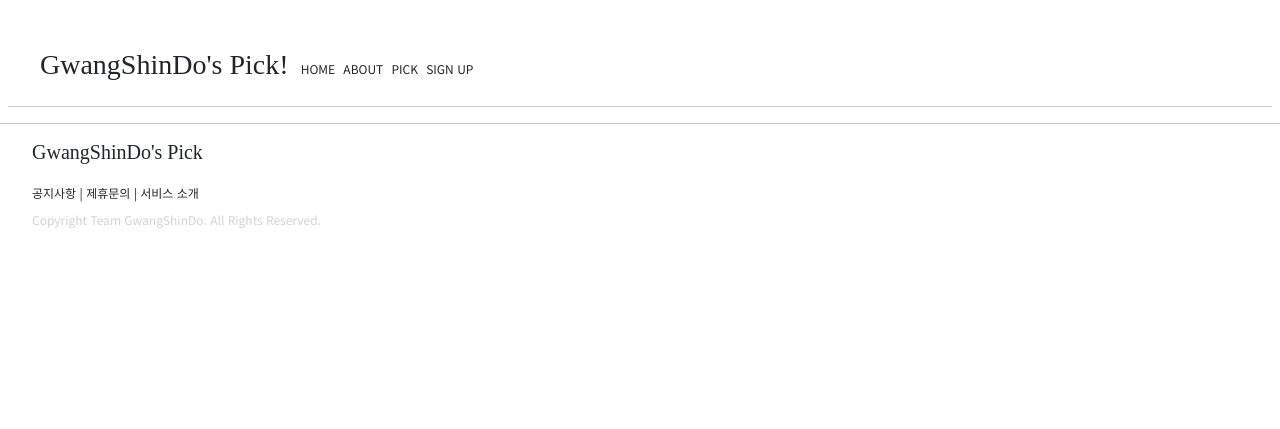
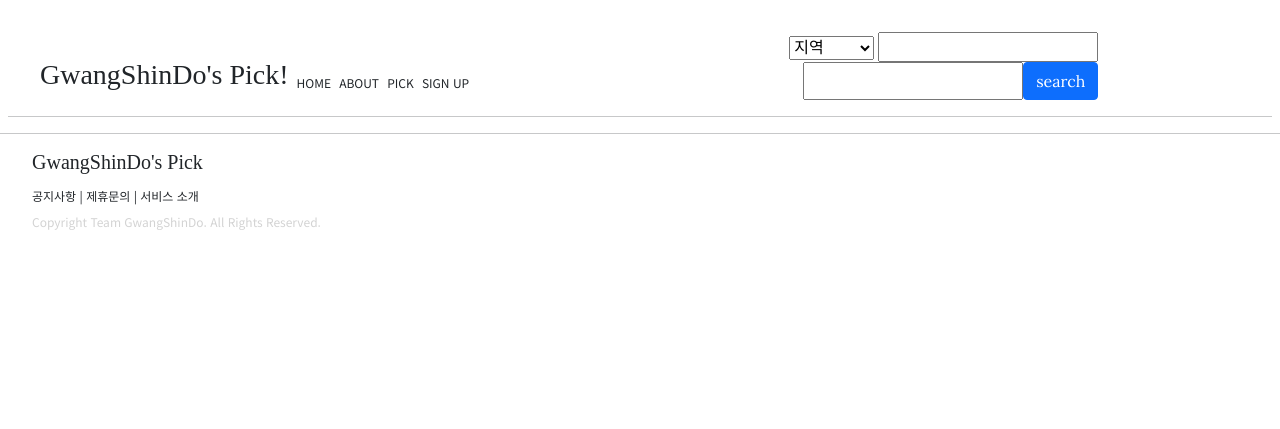
Before and after one commit to boredjuju/store_recommendation, a Django app: page /article/search/ in a window 1280 px wide. Shown: the top 429 px of the page. Run offline with Django 3.2, Linux system fonts and the light colour scheme; parts of the project's set-up code (start-up, migrations or seed data) failed here and were passed over; some web fonts are replaced.

Commit message:
2021/11/26_1

```diff
--- a/articleapp/templates/articleapp/index.html
+++ b/articleapp/templates/articleapp/index.html
@@ -12,10 +12,10 @@
             <p class="index_logo">GwangShinDo's Pick!</p>
         </div>
         <div>
-            <form action="/account/index/" method="post" class="search_button">
+            <form action="/article/search/" method="post" class="search_button">
                 {% csrf_token %}
                 <div>
-                    <select>
+                    <select name="region_input">
                         <option>지역</option>
                             <option>경기,서울</option>
                             <option>인천</option>
@@ -32,7 +32,7 @@
                     <input type="text" name="menu_input">
                 </div>
                 <div>
-                    <input type="submit" class="btn btn-primary" value="POST">
+                    <input type="submit" class="index_search_btn" value="search">
                 </div>
             </form>
 
--- a/articleapp/templates/articleapp/search.html
+++ b/articleapp/templates/articleapp/search.html
@@ -3,7 +3,13 @@
 
 {% block content %}
 
+    {% if history_output %}
 
+
+
+
+
+    {% endif %}
 
 
 
--- a/articleapp/views.py
+++ b/articleapp/views.py
@@ -2,6 +2,7 @@ from django.http import HttpResponse
 from django.shortcuts import render
 
 # Create your views here.
+from articleapp.models import history
 
 
 def hello_world(request):
@@ -11,11 +12,33 @@ def index(request):
 
     if request.method == 'POST':
 
-        temp = request.POST.get('addr_input')
+        addr_input = request.POST.get('addr_input')
+        region_input = request.POST.get('region_input')
+        menu_input = request.POST.get('menu_input')
 
-        return render(request, 'articleapp/index.html', context={'text': 'POST METHOD!!!'})
+        new_history = history()
+        new_history.menu = menu_input
+        new_history.addr = addr_input
+        new_history.region = region_input
+        new_history.save()
+
+        return render(request, 'articleapp/search.html', context={'history_output': new_history})
     else:
-        return render(request, 'articleapp/index.html', context={'text': 'GET METHOD!!!'})
+        return render(request, 'articleapp/index.html')
 
 def search(request):
-    return render(request, 'articleapp/search.html')
+    if request.method == 'POST':
+
+        addr_input = request.POST.get('addr_input')
+        region_input = request.POST.get('region_input')
+        menu_input = request.POST.get('menu_input')
+
+        new_history = history()
+        new_history.menu = menu_input
+        new_history.addr = addr_input
+        new_history.region = region_input
+        new_history.save()
+
+        return render(request, 'articleapp/search.html', context={'history_output': new_history})
+    else:
+        return render(request, 'articleapp/search.html')
--- a/static/base.css
+++ b/static/base.css
@@ -10,7 +10,8 @@
     font-size: 12px;
     font-family: 'Noto Sans KR', sans-serif;
     margin-top: 0.8rem;
-    display: inline-block;
+    margin-bottom: 0.5rem;
+
 }
 
 
@@ -77,3 +78,17 @@ html,body{
     transform: translate(-50%, -50%);
     max-width: 100%;
 }
+
+/*.header_search {*/
+/*    margin-bottom: 0.5rem;*/
+
+/*}*/
+
+.index_search_btn {
+    color: white;
+    background-color: dimgrey;
+    opacity: 80%;
+    width: 6rem;
+    border-radius: 5px;
+
+}
--- a/templates/header.html
+++ b/templates/header.html
@@ -1,8 +1,8 @@
 
 
 <div class="header">
-    <div >
-        <div style="display: inline-block; margin: 0 0.5rem">
+    <div style="display: flex; align-items: flex-end;">
+        <div style="margin: 0 0.5rem">
             <h3 class="shindo_logo">GwangShinDo's Pick!</h3>
         </div>
         <div class="shindo_nav">
@@ -11,6 +11,34 @@
             <span style="margin-right: 0.3rem;">PICK</span>
             <span>SIGN UP</span>
         </div>
+        <div style="width: 20rem;">
+        </div>
+        <div class="header_search">
+            <form action="/article/search/" method="post">
+                {% csrf_token %}
+                <div>
+                    <select name="region_input">
+                        <option>지역</option>
+                            <option>경기,서울</option>
+                            <option>인천</option>
+                            <option>부산</option>
+                            <option>대구</option>
+                            <option>광주</option>
+                            <option>대전</option>
+                            <option>울산</option>
+
+                    </select>
+                    <input type="text" name="addr_input">
+                </div>
+                <div style="display: flex; justify-content: flex-end;">
+                    <input type="text" name="menu_input">
+                    <input type="submit" class="btn btn-primary" value="search">
+                </div>
+                <div>
+
+                </div>
+            </form>
+        </div>
         <div>
 
         </div>
```
Also changed, not shown: store_recommendation/settings.py (+7 -0 lines). Lines whose indentation alone changed are shown as unchanged.
